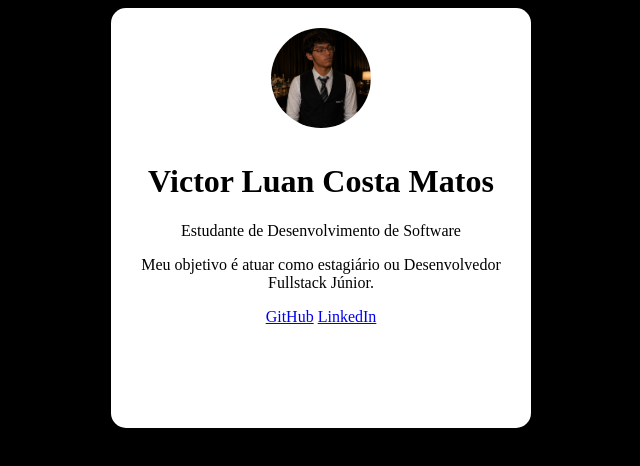
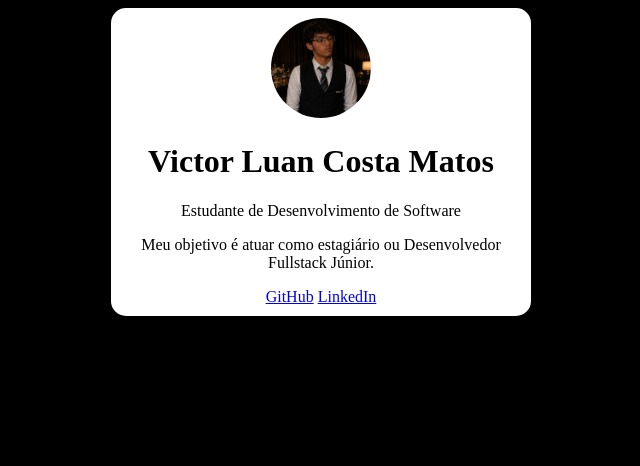
Before and after one commit to VictorLCM1227/cartao-de-perfil, a plain HTML site: page index.html in a window 1280 px wide. Shown: the whole page, without its empty margins (319-959 px from the left). Drawn offline with Linux system fonts and the light colour scheme.

Commit message:
melhorando

```diff
--- a/index.html
+++ b/index.html
@@ -9,7 +9,7 @@
 <body>
     <main>
         <img src="victor.png" alt="Foto do Victor">
-        <h1>Victor Luan Costa Matos<br></h1>
+        <h1>Victor Luan Costa Matos</h1>
         <p>Estudante de Desenvolvimento de Software</p>
         <p>Meu objetivo é atuar como estagiário ou Desenvolvedor Fullstack Júnior.</p>
         <a href="https://github.com/VictorLCM1227" target="_blank">GitHub</a>
--- a/style.css
+++ b/style.css
@@ -4,7 +4,6 @@ main {
     background-color: white;
     text-align: center;
     width: 400px;
-    height: 400px;
     padding: 10px;
     margin: auto;
     border-radius: 15px;
@@ -13,7 +12,6 @@ main {
 img {
     width: 100px;
     height: 100px;
-    padding: 10px;
     border-radius: 50%;
 }
 
```
